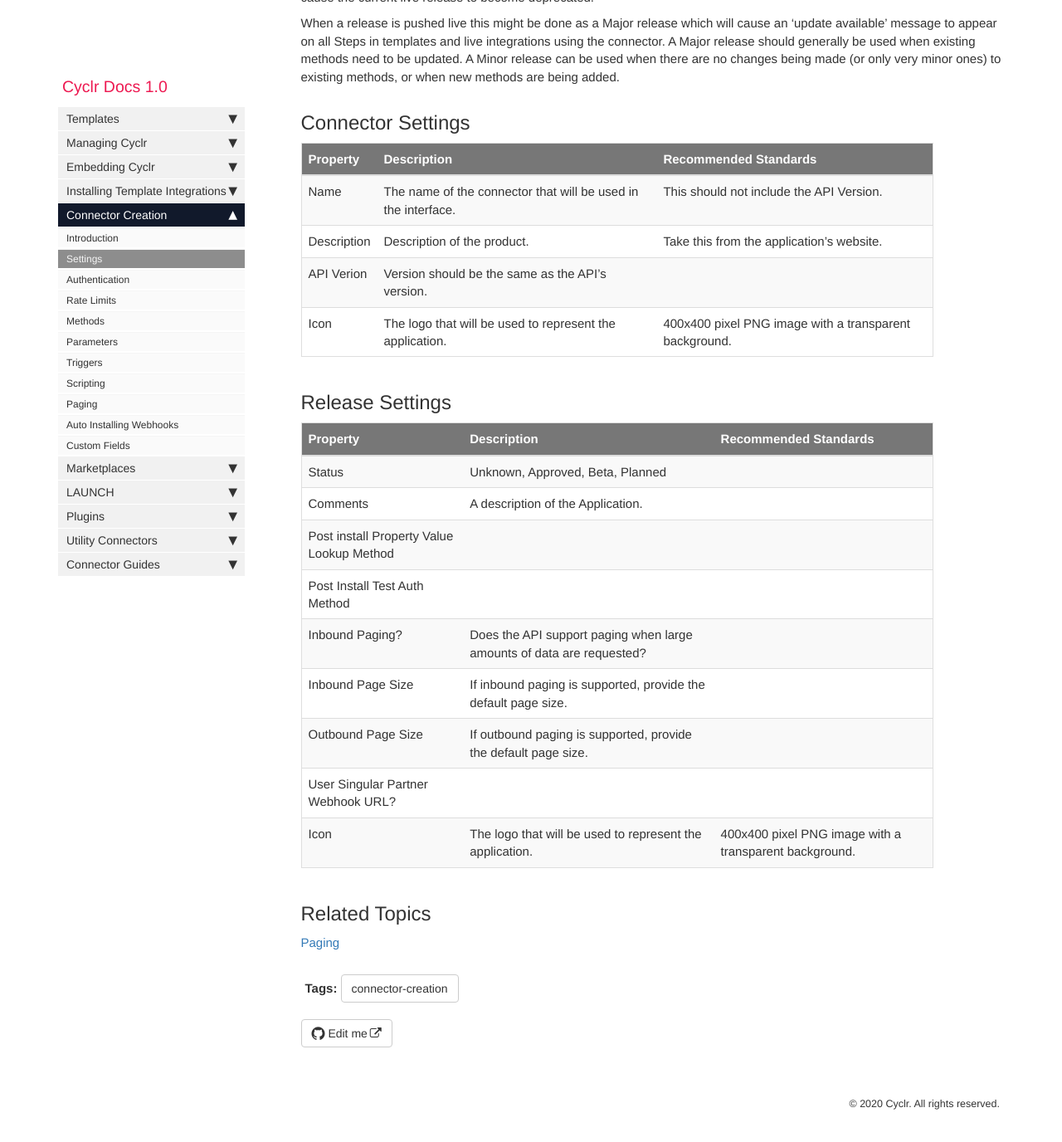
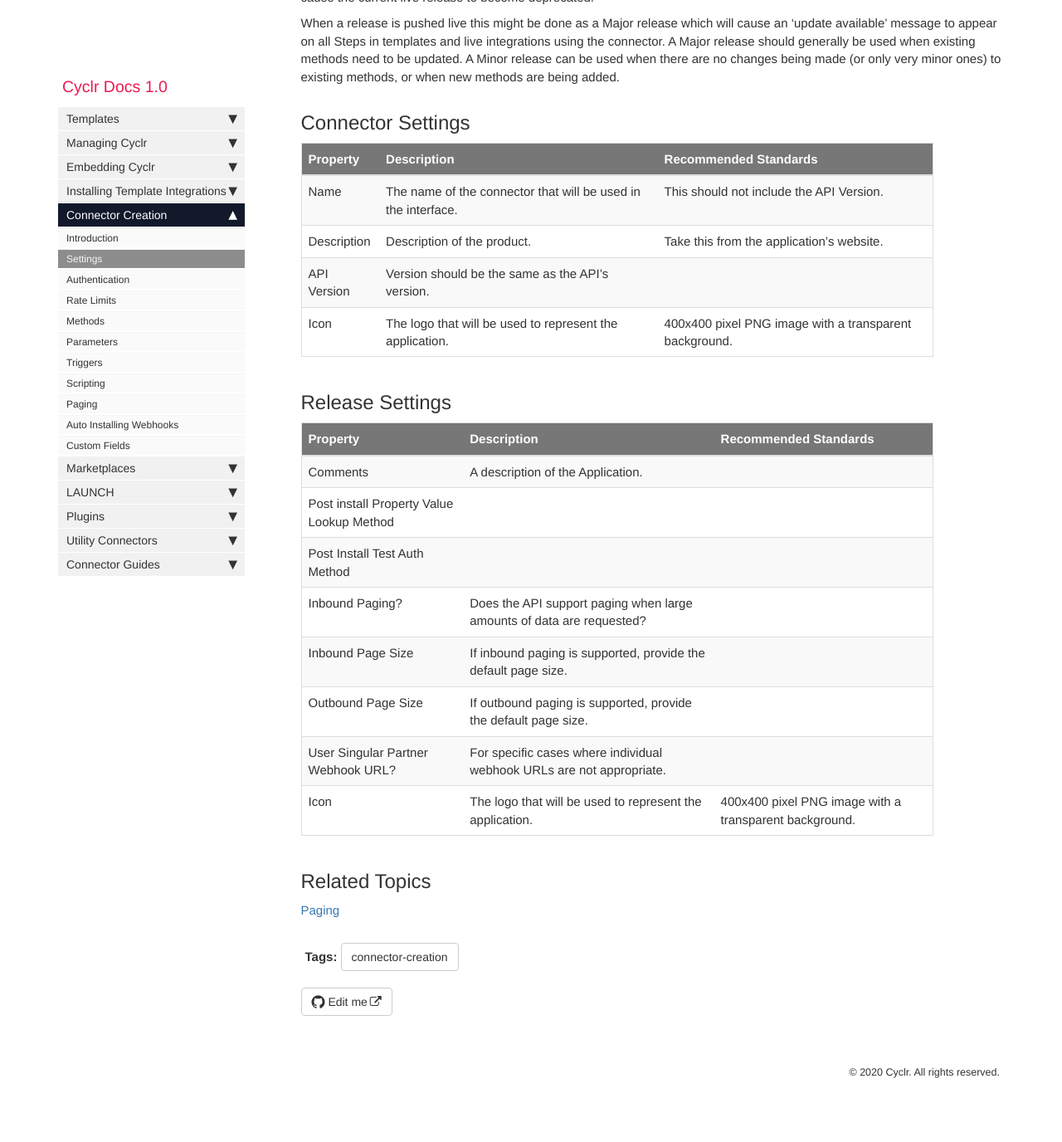
Before and after one commit to sneakysneak/docs, a Jekyll site: the page built from pages/custom-connectors/02-settings.md, in a window 1280 px wide and 1400 px high, scrolled down 607 px. Shown: the top 1376 px of the window at 83% size. Built offline with Jekyll 4.4.1, drawn with Linux system fonts in a browser that asks for light colours; comment, search, counter and statistics services are not loaded.

Commit message:
Update 02-settings.md

```diff
--- a/pages/custom-connectors/02-settings.md
+++ b/pages/custom-connectors/02-settings.md
@@ -23,21 +23,20 @@ When a release is pushed live this might be done as a Major release which will c
 | --- | --- | --- |
 | Name | The name of the connector that will be used in the interface. | This should not include the API Version. |
 | Description | Description of the product. | Take this from the application's website. |
-| API Verion | Version should be the same as the API's version.| |
+| API Version | Version should be the same as the API's version.| |
 | Icon | The logo that will be used to represent the application. | 400x400 pixel PNG image with a transparent background. |
 
 ## Release Settings
 
 | Property | Description | Recommended Standards |
 | --- | --- | --- |
-| Status | Unknown, Approved, Beta, Planned | |
 | Comments | A description of the Application.| |
 | Post install Property Value Lookup Method | | |
 | Post Install Test Auth Method | | |
 | Inbound Paging? | Does the API support paging when large amounts of data are requested? | |
 | Inbound Page Size | If inbound paging is supported, provide the default page size. | |
 | Outbound Page Size | If outbound paging is supported, provide the default page size. | |
-| User Singular Partner Webhook URL? | | |
+| User Singular Partner Webhook URL? | For specific cases where individual webhook URLs are not appropriate. | |
 | Icon | The logo that will be used to represent the application. | 400x400 pixel PNG image with a transparent background. |
 
 ## Related Topics
```
